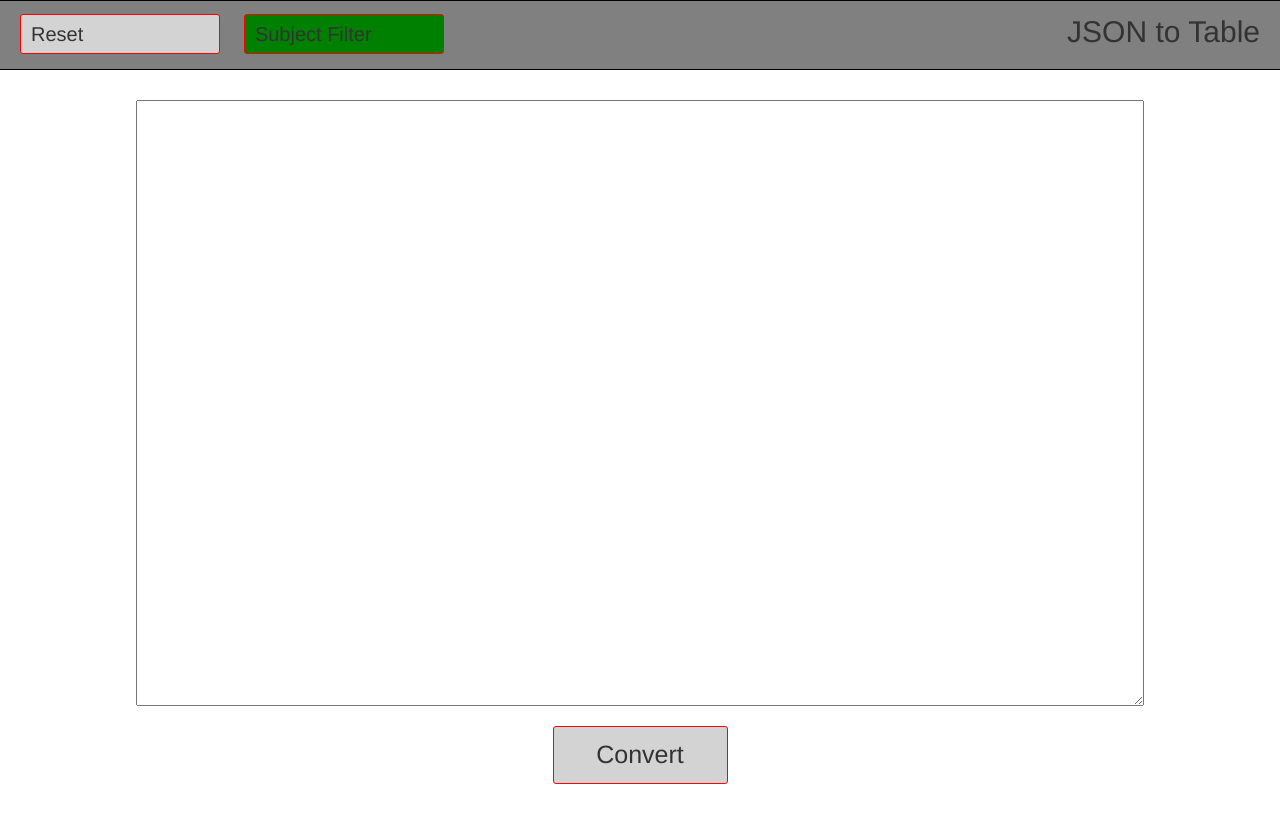
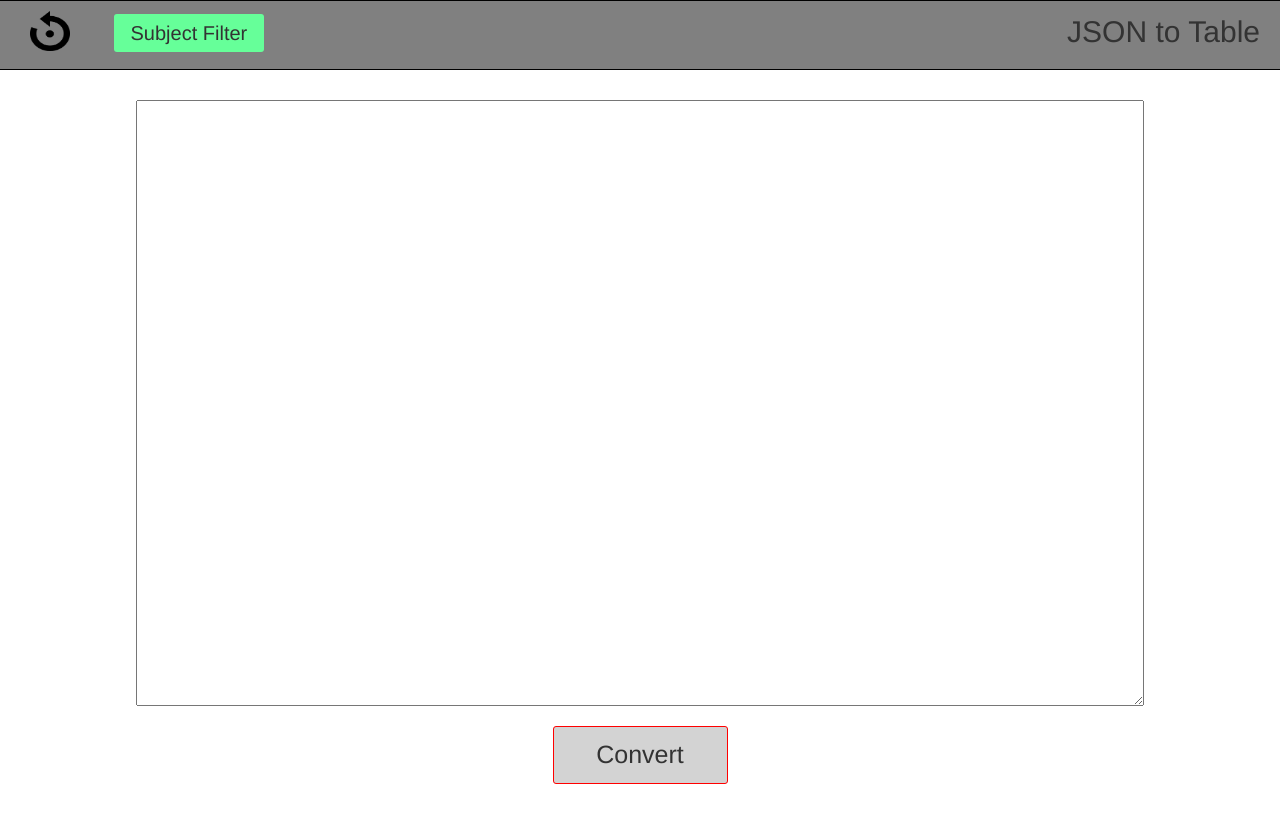
Before and after one commit to TrRo26/J2T, a plain HTML site: page index.html in a window 1280 px wide. Both pictures are taken after a click on the element "Subject Filter". Drawn offline with nearby package versions, Linux system fonts and the light colour scheme.

Commit message:
Add reset icon and error handling

```diff
--- a/index.html
+++ b/index.html
@@ -14,7 +14,8 @@
 	<header>
 		<div class="header-container">
 			<div class="title">JSON to Table</div>
-			<div class="reset-button">Reset</div>
+			<img src="./reset_icon_black.jpg" class="reset-button">
+			<!-- <div class="reset-button">Reset</div> -->
 			<div class="subject-filter-button" active="false">Subject Filter</div>
 		</div>
 	</header>
--- a/j2t_run.css
+++ b/j2t_run.css
@@ -13,19 +13,28 @@
 	text-align: right;
 	font-size: 30px;
 }
-.reset-button, .subject-filter-button {
+.reset-button {
+	position: relative;
+	display: inline-block;
+	height: 40px;
+	width: 40px;
+	top: -55px;
+	margin-left: 20px;
+}
+.subject-filter-button {
 	position: relative;
 	display: inline-block;
 	background-color: lightgrey;
-	border: 1px solid red;
-	width: 200px;
+	text-align: center;
+	width: 150px;
 	font-size: 20px;
 	margin: 10px;
+	margin-left: 40px;
 	padding: 5px 10px;
 	border-radius: 3px;
 	top: -50px;
 }
-.reset-button:hover, .subject-filter-button:hover {
+.subject-filter-button:hover {
 	cursor: pointer;
 	background-color: #cce0ff;
 }
--- a/j2t_run.js
+++ b/j2t_run.js
@@ -43,8 +43,7 @@ function getContent(batch, filter) {
 		}
 		allContent.push(line)
 	}
-	console.log("TABLE DATA:" )
-	console.log(allContent)
+	console.log("TABLE DATA: " + allContent )
 	return(allContent)
 }
 
@@ -58,8 +57,7 @@ function getAllHeaders(batch) {
 			}
 		}
 	}
-	console.log("HEADERS: " + uniqueHeaders)
-	// appendHeaders(uniqueHeaders)
+	console.log("ALL HEADERS: " + uniqueHeaders)
 	return uniqueHeaders
 }
 
@@ -71,7 +69,6 @@ function appendHeaders(headers) {
 
 function applyFilter(headers, filter) {
 	const filteredHeaders = []
-	console.log("FILTER!!! " + filter)
 	if (filter) {
 		for (h=0;h<headers.length;h++) {
 			if(filter.includes(headers[h])) {
@@ -97,6 +94,11 @@ $(".submit-button").click(function() {
 	var inputArray = $textAreaInput.split("\n")
 	var objectArray = []
 	for(s=0;s<inputArray.length;s++) {
+		try {
+			JSON.parse(inputArray[s])
+		} catch(err) {
+			$(".text-area").val(err)
+		}
 		objectArray.push(JSON.parse(inputArray[s]))
 	}
 	CURRENTDATA = objectArray
@@ -109,7 +111,7 @@ $(".subject-filter-button").click(function() {
 	var subjectFilterButton = $(".subject-filter-button")
 	if (subjectFilterButton.attr("active") === "false") {
 		subjectFilterButton.attr("active", "true")
-		subjectFilterButton.css("background", "green" )
+		subjectFilterButton.css("background", "#66ff99" )
 		$(".table-main").empty().append('<tr class="headers-container"></tr>')
 		displayContent(CURRENTDATA, subjectFilter)
 	} else {
@@ -124,3 +126,11 @@ $(".subject-filter-button").click(function() {
 $(".reset-button").click(function() {
 	location.reload(subjectFilter)
 })
+
+$(".reset-button").hover(function() {
+		$(this).attr('src', './reset_icon_red.png')
+		$(this).css('background', 'grey')
+	}, function() {
+		$(this).attr('src', './reset_icon_black.jpg')
+	}
+)
```
Also changed, not shown: reset_icon_black.jpg (added), reset_icon_red.jpg (added), reset_icon_red.png (added).
